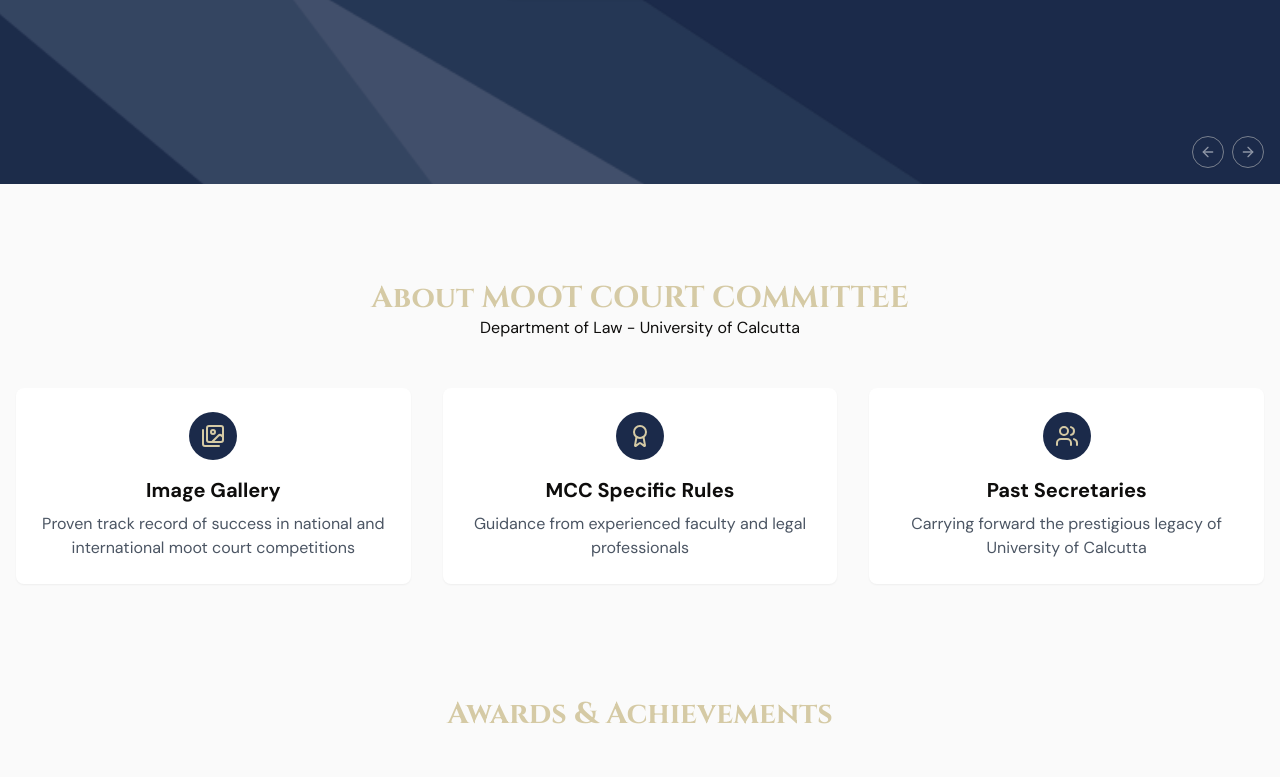
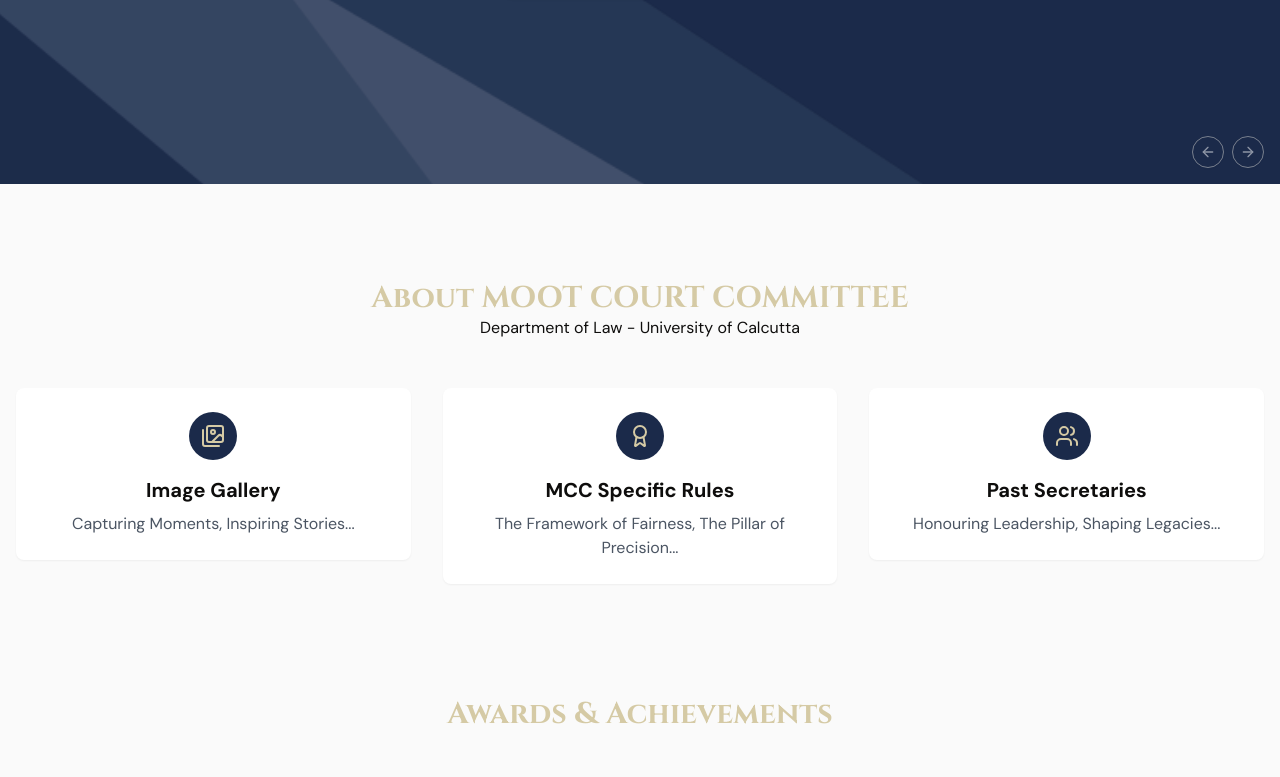
Before and after one commit to mcc-caluniv/mcc-caluniv-website, a React (Vite) app in the folder frontend/: page / in a window 1280 px wide. Shown: the part 503-1280 px from the top of the page. Built offline with nearby package versions, Linux system fonts and the light colour scheme; no server answers.

Commit message:
finalupdates

```diff
--- a/frontend/src/pages/AboutPage.jsx
+++ b/frontend/src/pages/AboutPage.jsx
@@ -134,10 +134,9 @@
               Founded in 1909, the Department of Law, University of Calcutta, is one of the oldest and most prestigious legal institutions in India.
               With a rich legacy spanning over a century, it has produced distinguished legal minds who have shaped the judiciary, academia, and policymaking.
               Committed to excellence in legal education, the department blends rigorous academics with practical training, ensuring that its students are well-equipped for the evolving legal landscape.
-
-              With this vision, the Moot Court Committee was established in 2017. It is a student-run body entrusted with the responsibility of administering and facilitating all mooting-related activities at the Department of Law, University of Calcutta.
-              The committee has a proud tradition of training students for various national moot court competitions, bridging the gap between theoretical learning and practical lawyering.
-                              </p>
+              </p>
+              <p className="text-gray-600 ">With this vision, the Moot Court Committee was established in 2017. It is a student-run body entrusted with the responsibility of administering and facilitating all mooting-related activities at the Department of Law, University of Calcutta.
+              The committee has a proud tradition of training students for various national moot court competitions, bridging the gap between theoretical learning and practical lawyering.</p>
             </div>
             <div className="p-6 bg-gray-100 rounded-lg shadow-sm">
               <h3 className="mb-4 text-xl font-bold text-[#1B2A4A]">
@@ -148,6 +147,7 @@
                 <li>🏆 1st Runners Up & Best Researcher - 14th Padma Vibhushan N.A. Palkhivala Memorial National Moot Court Competition, 2024.</li>
                 <li>🏆 2nd Runners Up - 1st Surana & Surana and NUSRL National Criminal Law Moot Court Competition, 2024.</li>
                 <li>🏆 1st Runners Up - XavAequitas-1st Xavier's National Moot Court Competition, 2024.</li>
+                <li>🏆 2nd Runners Up - 4th Adamas National Moot Court Competition, 2025 </li>
               </ul>
             </div>
           </div>
--- a/frontend/src/pages/HomePage.jsx
+++ b/frontend/src/pages/HomePage.jsx
@@ -186,39 +186,39 @@
             Department of Law - University of Calcutta
           </p>
           <div className="mt-12 grid gap-8 md:grid-cols-3">
-            <Link to={"/"} target="_blank">
+            <Link to={"https://drive.google.com/drive/folders/1z-cD033XyAFUQeKxjGzoHqF8zUQ1Xxfx"} target="_blank">
               <div className="rounded-lg bg-white p-6 text-center shadow-sm hover:translate-y-4 duration-300 transition-all">
                 <div className="mx-auto mb-4 flex h-12 w-12 items-center justify-center rounded-full bg-[#1B2A4A]">
                   <ImagesIcon className="h-6 w-6 text-primary" />
                 </div>
                 <h3 className="mb-2 text-xl font-bold ">Image Gallery</h3>
                 <p className="text-gray-600">
-                  Proven track record of success in national and international
-                  moot court competitions
+                  Capturing Moments, Inspiring Stories...
                 </p>
               </div>
             </Link>
-            <Link to={"/"} target="_blank">
+            <Link to={"https://drive.google.com/drive/folders/10wMnbUd6ECjd2FAaugDYMh8bBhWfCZcK"} target="_blank">
             <div className="rounded-lg bg-white p-6 text-center shadow-sm hover:translate-y-4 duration-300 transition-all">
               <div className="mx-auto mb-4 flex h-12 w-12 items-center justify-center rounded-full bg-[#1B2A4A]">
                 <Award className="h-6 w-6 text-primary" />
               </div>
               <h3 className="mb-2 text-xl font-bold ">MCC Specific Rules</h3>
               <p className="text-gray-600">
-                Guidance from experienced faculty and legal professionals
+                The Framework of Fairness, The Pillar of Precision...
               </p>
             </div>
             </Link>
-            <div className="rounded-lg bg-white p-6 text-center shadow-sm hover:translate-y-4 duration-300 transition-all">
+            <Link to={"https://drive.google.com/drive/folders/10xiBPz_qxA-DjpNZbIUXTLBJVwPO7t8c"} target="_blank">
+             <div className="rounded-lg bg-white p-6 text-center shadow-sm hover:translate-y-4 duration-300 transition-all">
               <div className="mx-auto mb-4 flex h-12 w-12 items-center justify-center rounded-full bg-[#1B2A4A]">
                 <Users className="h-6 w-6 text-primary" />
               </div>
               <h3 className="mb-2 text-xl font-bold ">Past Secretaries</h3>
               <p className="text-gray-600">
-                Carrying forward the prestigious legacy of University of
-                Calcutta
+                Honouring Leadership, Shaping Legacies...
               </p>
             </div>
+            </Link>
           </div>
         </div>
       </section>
```
Also changed, not shown: 1 other file (tests, documents, lock files or other folders).
